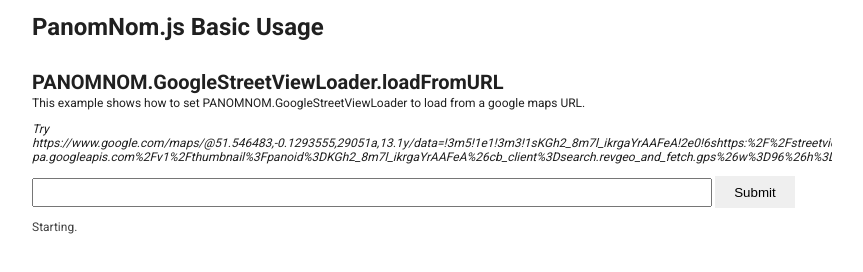
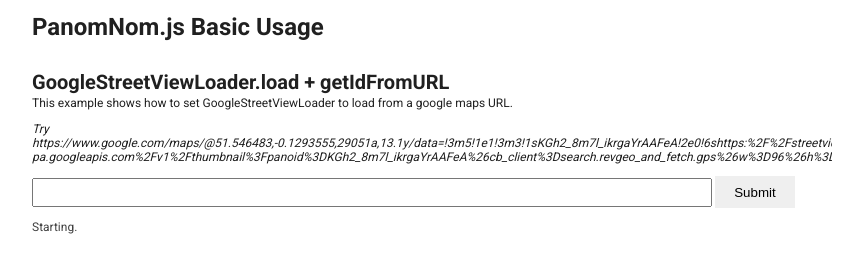
Before and after one commit to spite/PanomNom.js, a plain HTML site: page examples/basic/sv-url.html in a window 1280 px wide. Shown: the whole page, without its empty margins (208-1071 px from the left). Drawn offline with Linux system fonts and the light colour scheme; some packages are replaced by stand-ins of ours.

Commit message:
Update sv-url.html

```diff
--- a/examples/basic/sv-url.html
+++ b/examples/basic/sv-url.html
@@ -70,10 +70,10 @@
   <body>
     <section>
       <h1>PanomNom.js Basic Usage</h1>
-      <h2>PANOMNOM.GoogleStreetViewLoader.loadFromURL</h2>
+      <h2>GoogleStreetViewLoader.load + getIdFromURL</h2>
       <p>
-        This example shows how to set PANOMNOM.GoogleStreetViewLoader to load
-        from a google maps URL.
+        This example shows how to set GoogleStreetViewLoader to load from a
+        google maps URL.
       </p>
       <p style="overflow: auto">
         <i
```
